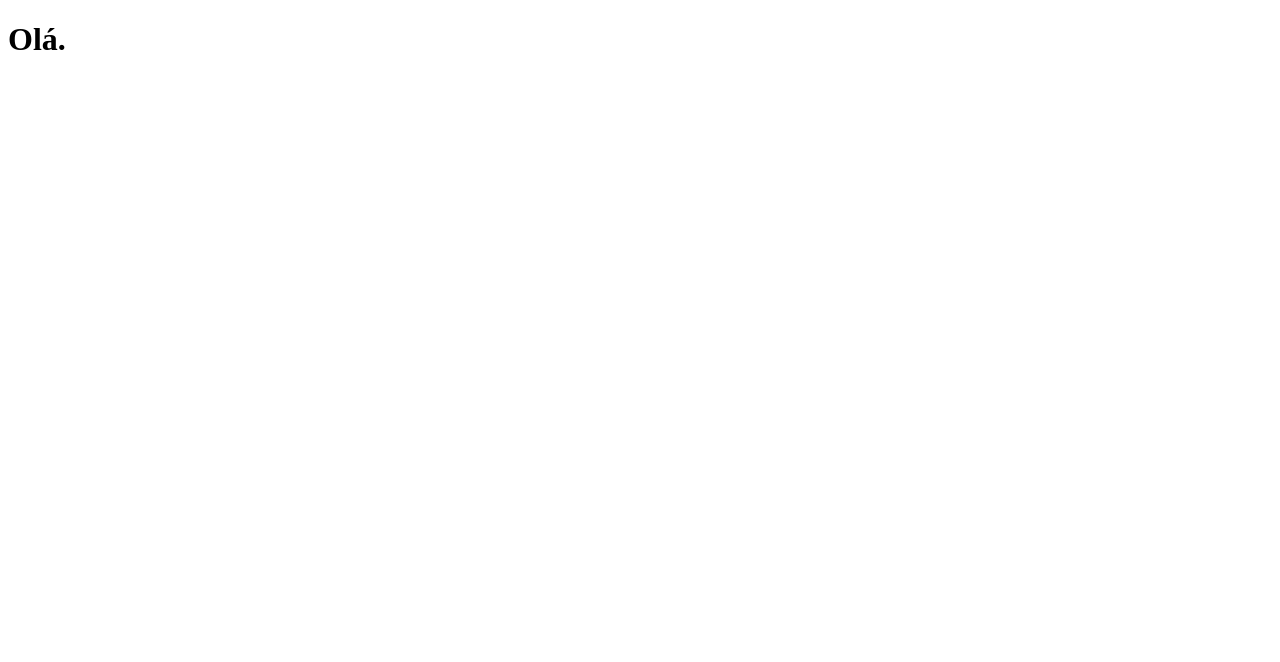
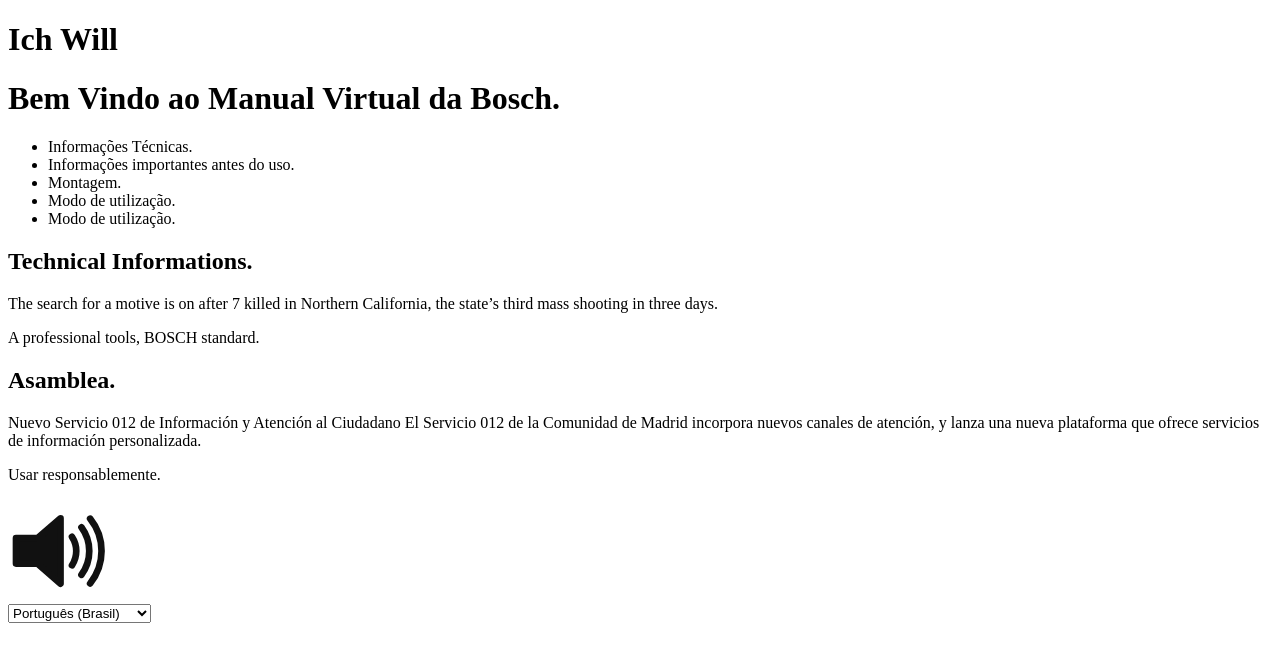
Before and after one commit to jgvlf/React_Speech_With_Artyom, a React (Create React App) app: page / in a window 1280 px wide. Shown: the top 662 px of the page. Built offline with nearby package versions, Linux system fonts and the light colour scheme.

Commit message:
🛠 DEV: Make Speaker

```diff
--- a/src/App.js
+++ b/src/App.js
@@ -1,9 +1,14 @@
 import React from "react";
+import { LanguageSelection } from "./components/LanguageSelection";
 
 function App() {
+  // console.log(value);
   return (
     <div className="App">
-      <h1>Olá.</h1>
+      <LanguageSelection/>
+      {/* <div>
+        {value}
+      </div> */}
     </div>
   );
 }
--- /dev/null
+++ b/src/components/LanguageSelection.js
@@ -0,0 +1,56 @@
+import React, { useEffect, useState } from "react";
+import { Speaker } from "./Speaker";
+
+export function LanguageSelection(){
+    const [value, setValue] = useState("pt-PT");
+
+    function getTagValue(){
+        var element = document.getElementById("language");
+        var result = element.value;
+        setValue(result);
+}
+
+    return(
+        <>
+            <Speaker value={value}>
+                <h1>Ich Will</h1>
+                <h1>Bem Vindo ao Manual Virtual da Bosch.</h1>
+                <ul>
+                    <li>Informações Técnicas.</li>
+                    <li>Informações importantes antes do uso.</li>
+                    <li>Montagem.</li>
+                    <li>Modo de utilização.</li>
+                    <li>Modo de utilização.</li>
+                </ul>
+                <div>
+                    <h2>
+                        Technical Informations.
+                    </h2>
+                    <p>
+                        The search for a motive is on after 7 killed in Northern California, the state’s third mass shooting in three days.
+                    </p>
+                    <p>
+                        A professional tools, BOSCH standard.
+                    </p>
+                </div>
+                <div>
+                    <h2>
+                        Asamblea.
+                    </h2>
+                    <p>
+                        Nuevo Servicio 012 de Información y Atención al Ciudadano El Servicio 012 de la Comunidad de Madrid incorpora nuevos canales de atención, y lanza una nueva plataforma que ofrece servicios de información personalizada.
+                    </p>
+                    <p>
+                        Usar responsablemente.
+                    </p>
+                </div>
+            </Speaker>
+            <select name="language" id="language" defaultValue={"pt-PT"} onChange={getTagValue}>
+                <option value="pt-PT">Português (Brasil)</option>
+                <option value="es-ES">Espanhol (Espanha)</option>
+                <option value="en-US">Inglês (EUA)</option>
+                <option value="de-DE">Alemão (Alemanha)</option>
+            </select>
+        </>
+        )
+}
--- /dev/null
+++ b/src/components/Speaker.js
@@ -0,0 +1,49 @@
+import React, { useEffect } from "react";
+import SoundSpeak from "../assets/img/speaker.svg";
+import Artyom from "artyom.js";
+
+
+export function Speaker({children, value}){
+    function getSelectedText(){
+        var selection = window.getSelection().toString().trim();
+        return selection;
+    }
+
+    function initializerSpeaker(){
+        const artyom = new Artyom();
+        console.log(value);
+        setTimeout(()=>{
+            artyom.initialize({
+                lang: value,
+                continuous: false,
+                soundex: true,
+                debug: true,
+            }).then((result) => {
+                console.log("Artyom has been succesfully initialized");
+            }).catch((err) => {
+                console.error("Artyom couldn't be initialized: ", err);
+            });
+            var selection = getSelectedText();
+            speak(artyom, selection);
+        }, 2000);
+    }
+
+    function speak(speaker, value){
+        console.log(speaker);
+        // console.log(value);
+        speaker.say(value, {lang: value});
+    }
+    return(
+        <>
+            <div id="text">
+                {children}
+            </div>
+            <div>
+                <img src={SoundSpeak} alt="Clique para escutar" width={100} height={100}
+                onClick={initializerSpeaker}>
+
+                </img>
+            </div>
+        </>
+    );
+}
```
Also changed, not shown: src/assets/img/speaker.png (added), src/assets/img/speaker.svg (added).
